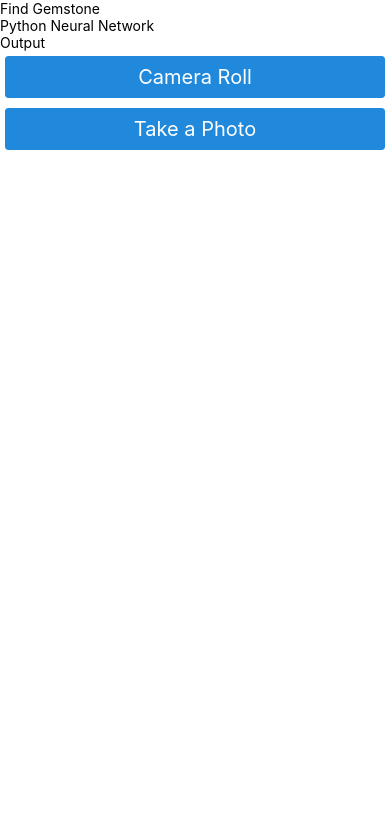
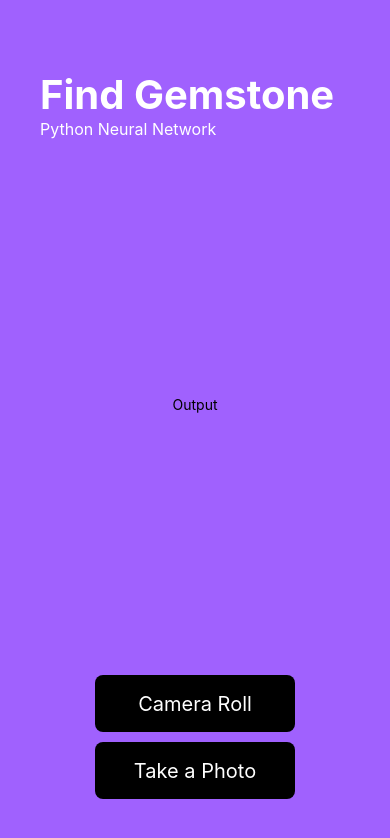
Before and after one commit to ohoktnt/GemstoneFinder, a React Native app: screen / in a window 390 px wide. Shown: the top 838 px of the page. Built offline with nearby package versions, Linux system fonts and the light colour scheme.

Commit message:
built the UI components

```diff
--- a/App.js
+++ b/App.js
@@ -5,23 +5,23 @@ import {Button} from 'react-native-elements';
 export default class App extends Component {
   render() {
     return (
-      <View>
-        <View>
-          <Text>Find Gemstone</Text>
-          <Text>Python Neural Network</Text>
+      <View style={styles.container}>
+        <View style={styles.titleContainer}>
+          <Text style={styles.title}>Find Gemstone</Text>
+          <Text style={styles.subtitle}>Python Neural Network</Text>
         </View>
-        <View>
+        <View style={styles.outputContainer}>
           <Text>Output</Text>
         </View>
-        <View>
+        <View style={styles.buttonContainer}>
           <Button
             title="Camera Roll"
-            style={styles.button}
+            buttonStyle={styles.button}
             containerStyle={{margin: 5}}
             titleStyle={{fontSize: 20}}></Button>
           <Button
             title="Take a Photo"
-            style={styles.button}
+            buttonStyle={styles.button}
             containerStyle={{margin: 5}}
             titleStyle={{fontSize: 20}}></Button>
         </View>
@@ -30,4 +30,37 @@ export default class App extends Component {
   }
 }
 
-const styles = StyleSheet.create({});
+const styles = StyleSheet.create({
+  container: {
+    flex: 1,
+    backgroundColor: '#a061fe',
+  },
+  titleContainer: {
+    marginTop: 70,
+    marginLeft: 40,
+  },
+  title: {
+    fontSize: 40,
+    fontWeight: 'bold',
+    color: 'white',
+  },
+  subtitle: {
+    color: 'white',
+    fontSize: 16,
+  },
+  outputContainer: {
+    flex: 1,
+    alignItems: 'center',
+    justifyContent: 'center',
+  },
+  buttonContainer: {
+    paddingBottom: 40,
+    alignItems: 'center',
+  },
+  button: {
+    width: 200,
+    height: 57,
+    backgroundColor: 'black',
+    borderRadius: 8,
+  },
+});
```
